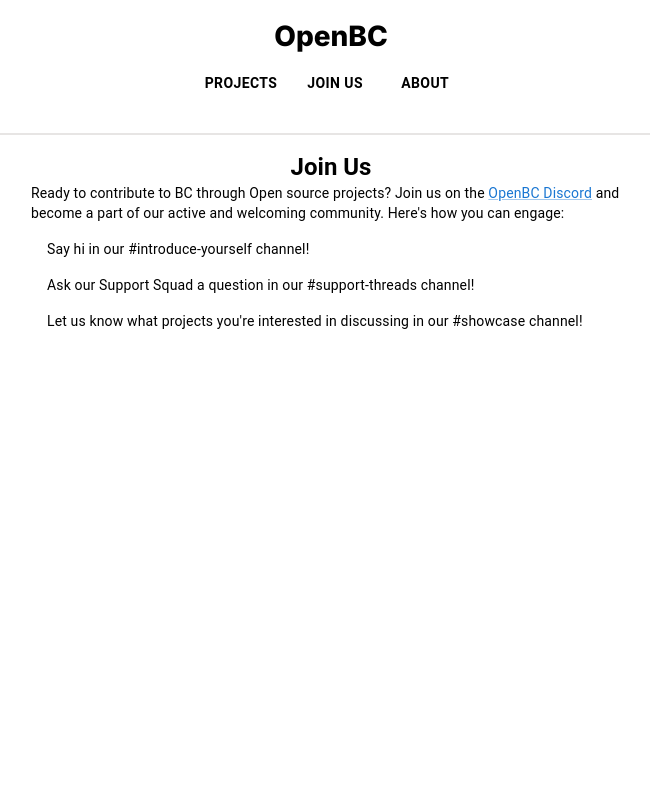
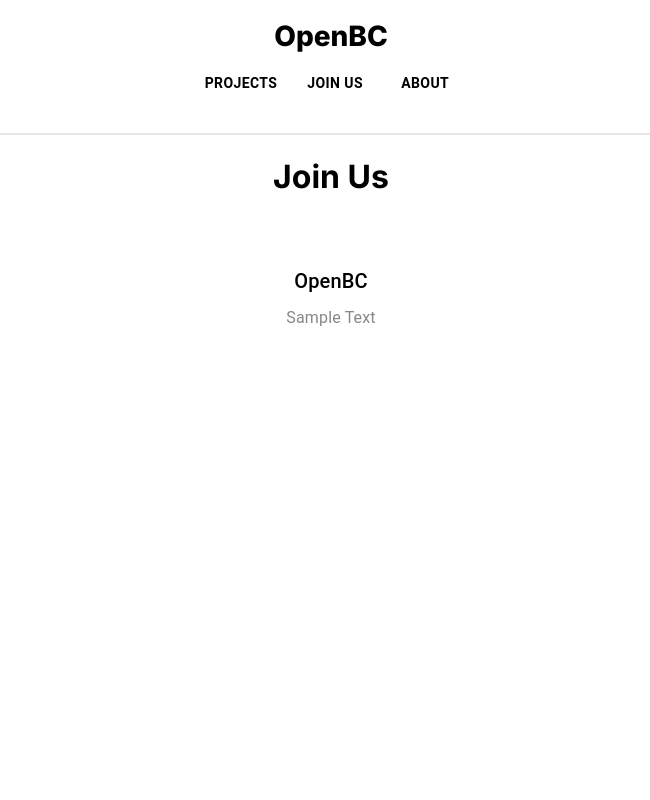
Before and after one commit to OpenBCca/openbc-web, a Next.js app: page /join-us in a window 1280 px wide. Shown: the top 800 px of the page, without its empty margins (309-959 px from the left). Built offline with nearby package versions, Linux system fonts and the light colour scheme.

Commit message:
rolled backed join us page to main.

```diff
--- a/src/app/join-us/page.tsx
+++ b/src/app/join-us/page.tsx
@@ -1,57 +1,11 @@
 import React from 'react';
-import { Box, Typography, List, ListItem, Link } from '@mui/material';
 
 export default function JoinUs() {
   return (
-    <Box
-      sx={{
-        display: 'flex',
-        flexDirection: 'column',
-        alignItems: 'center',
-        height: '100vh',
-        marginTop: '1rem',
-      }}
-    >
-      <Box sx={{ maxWidth: 600, textAlign: 'left' }}>
-        <Typography
-          variant="h5"
-          component="div"
-          fontWeight="bold"
-          textAlign={'center'}
-        >
-          Join Us
-        </Typography>
-        <Typography variant="body2">
-          Ready to contribute to BC through Open source projects? Join us on the{' '}
-          <Link
-            href="https://discord.gg/JYr2EyEw"
-            target="_blank"
-            rel="noopener noreferrer"
-          >
-            OpenBC Discord
-          </Link>{' '}
-          and become a part of our active and welcoming community. Here&apos;s
-          how you can engage:
-        </Typography>
-        <List>
-          <ListItem>
-            <Typography variant="body2">
-              Say hi in our #introduce-yourself channel!
-            </Typography>
-          </ListItem>
-          <ListItem>
-            <Typography variant="body2">
-              Ask our Support Squad a question in our #support-threads channel!
-            </Typography>
-          </ListItem>
-          <ListItem>
-            <Typography variant="body2">
-              Let us know what projects you&apos;re interested in discussing in
-              our #showcase channel!
-            </Typography>
-          </ListItem>
-        </List>
-      </Box>
-    </Box>
+    <>
+      <div className="centered-elements">
+        <h1>Join Us</h1>
+      </div>
+    </>
   );
 }
```
